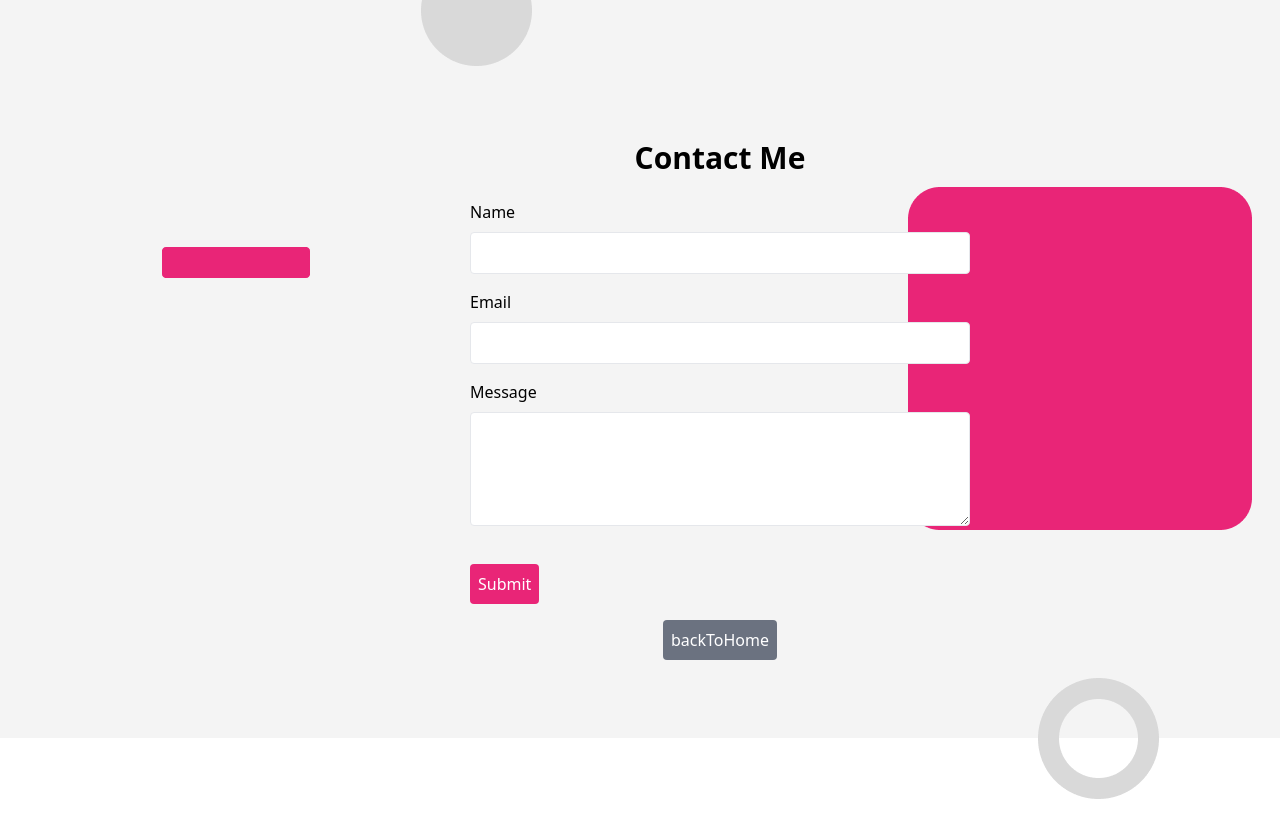
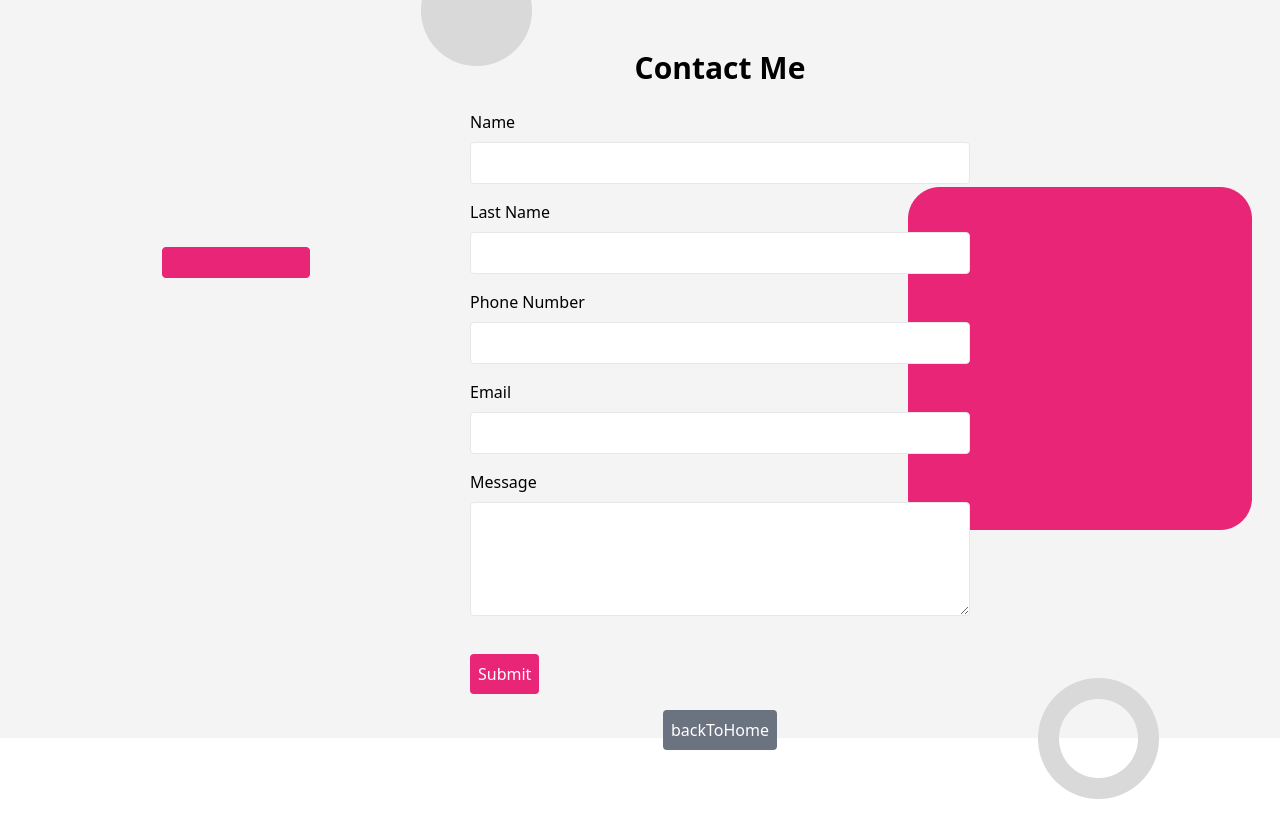
Before and after one commit to Bardsun0/FSWeb-Frontend-Challenge, a React (Vite) app: page /contact in a window 1280 px wide. Shown: the top 838 px of the page. Built offline with nearby package versions, Linux system fonts and the light colour scheme; a web font is replaced by a local one.

Commit message:
Pages created

```diff
--- a/src/App.jsx
+++ b/src/App.jsx
@@ -1,11 +1,9 @@
 import { Route, BrowserRouter as Router, Routes } from "react-router-dom";
-import BGHero from "./components/BGHero";
-import Profile from "./components/Profile";
-import Projects from "./components/Projects";
-import Skills from "./components/Skills";
 import { useEffect } from "react";
 import { useSelector } from "react-redux";
-import ContactMe from "./components/ContactMe";
+import ContactMe from "./pages/ContactMe";
+import ThankYou from "./pages/ThankYou";
+import MainPage from "./pages/MainPage";
 
 function App() {
   const darkMode = useSelector((state) => state.darkMode);
@@ -26,18 +24,9 @@ function App() {
         }`}
       >
         <Routes>
-          <Route
-            path="/"
-            element={
-              <>
-                <BGHero />
-                <Skills />
-                <Profile />
-                <Projects />
-              </>
-            }
-          />
+          <Route path="/" element={<MainPage />} />
           <Route path="/contact" element={<ContactMe />} />
+          <Route path="/thank-you" element={<ThankYou />} />
         </Routes>
       </div>
     </Router>
--- a/src/components/ContactMe.jsx
+++ b/src/pages/ContactMe.jsx
@@ -1,4 +1,3 @@
-import React from "react";
 import { useForm } from "react-hook-form";
 import { useDispatch } from "react-redux";
 import { useNavigate } from "react-router-dom";
@@ -18,7 +17,7 @@ const ContactMe = () => {
   const onSubmit = (data) => {
     dispatch(setFormData(data));
     console.log("Form data:", data);
-    // Burada form gönderimi işlemlerini yapabilirsiniz
+    navigate("/thank-you");
   };
 
   return (
@@ -35,6 +34,30 @@ const ContactMe = () => {
           />
           {errors.name && (
             <span className="text-red-500">{errors.name.message}</span>
+          )}
+        </div>
+        <div className="mb-4">
+          <label htmlFor="lastName" className="block mb-2">
+            {t("lastName")}
+          </label>
+          <input
+            {...register("lastName", { required: t("lastNameRequired") })}
+            className="w-full p-2 border rounded"
+          />
+          {errors.lastName && (
+            <span className="text-red-500">{errors.lastName.message}</span>
+          )}
+        </div>
+        <div className="mb-4">
+          <label htmlFor="phoneNumber" className="block mb-2">
+            {t("phoneNumber")}
+          </label>
+          <input
+            {...register("phoneNumber", { required: t("phoneNumberRequired") })}
+            className="w-full p-2 border rounded"
+          />
+          {errors.phoneNumber && (
+            <span className="text-red-500">{errors.phoneNumber.message}</span>
           )}
         </div>
         <div className="mb-4">
--- /dev/null
+++ b/src/pages/MainPage.jsx
@@ -0,0 +1,17 @@
+import BGHero from "../components/BGHero";
+import Profile from "../components/Profile";
+import Projects from "../components/Projects";
+import Skills from "../components/Skills";
+
+function MainPage() {
+  return (
+    <>
+      <BGHero />
+      <Skills />
+      <Profile />
+      <Projects />
+    </>
+  );
+}
+
+export default MainPage;
--- /dev/null
+++ b/src/pages/ThankYou.jsx
@@ -0,0 +1,21 @@
+import { useNavigate } from "react-router-dom";
+import useTranslation from "../hooks/useTranslation";
+
+const ThankYou = () => {
+  const navigate = useNavigate();
+  const t = useTranslation();
+
+  return (
+    <div className="w-[1440px] min-h-screen flex flex-col items-center justify-center">
+      <h2 className="text-3xl font-bold mb-6">{t("thankYouMessage")}</h2>
+      <button
+        onClick={() => navigate("/")}
+        className="mt-4 bg-custom-pink text-white p-2 rounded"
+      >
+        {t("backToHome")}
+      </button>
+    </div>
+  );
+};
+
+export default ThankYou;
--- a/src/translations.js
+++ b/src/translations.js
@@ -47,6 +47,12 @@ const translations = {
     emailRequired: "Email is required",
     messageRequired: "Message is required",
     invalidEmail: "Invalid email address",
+    lastName: "Last Name",
+    phoneNumber: "Phone Number",
+    lastNameRequired: "Last name is required",
+    phoneNumberRequired: "Phone number is required",
+    thankYouMessage:
+      "Your message has been sent. I will contact you as soon as possible.",
   },
   tr: {
     greeting: "Merhaba!",
@@ -96,6 +102,12 @@ const translations = {
     emailRequired: "E-posta gereklidir",
     messageRequired: "Mesaj gereklidir",
     invalidEmail: "Geçersiz e-posta adresi",
+    lastName: "Soyisim",
+    phoneNumber: "Telefon Numarası",
+    lastNameRequired: "Soyisim gereklidir",
+    phoneNumberRequired: "Telefon numarası gereklidir",
+    thankYouMessage:
+      "Mesajınız iletilmiştir. En kısa sürede sizinle iletişime geçeceğim.",
   },
 };
 
```
